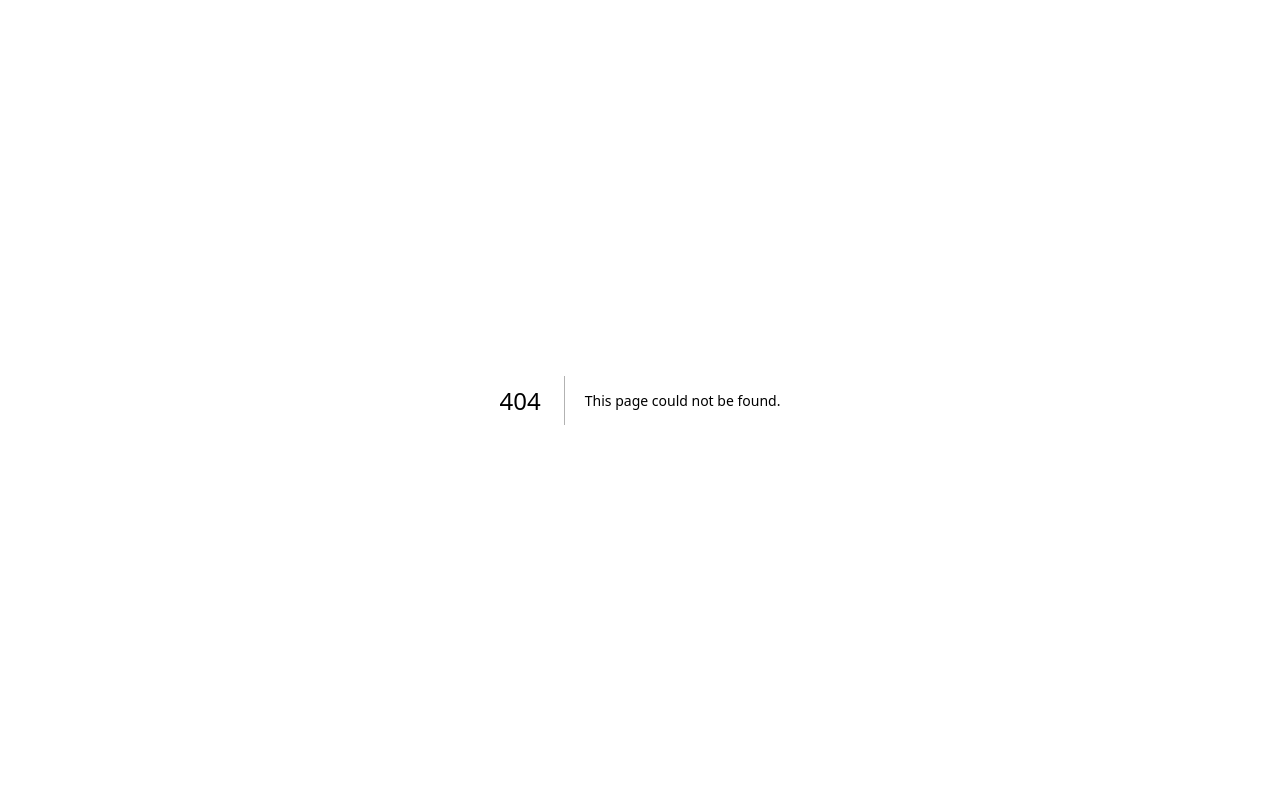
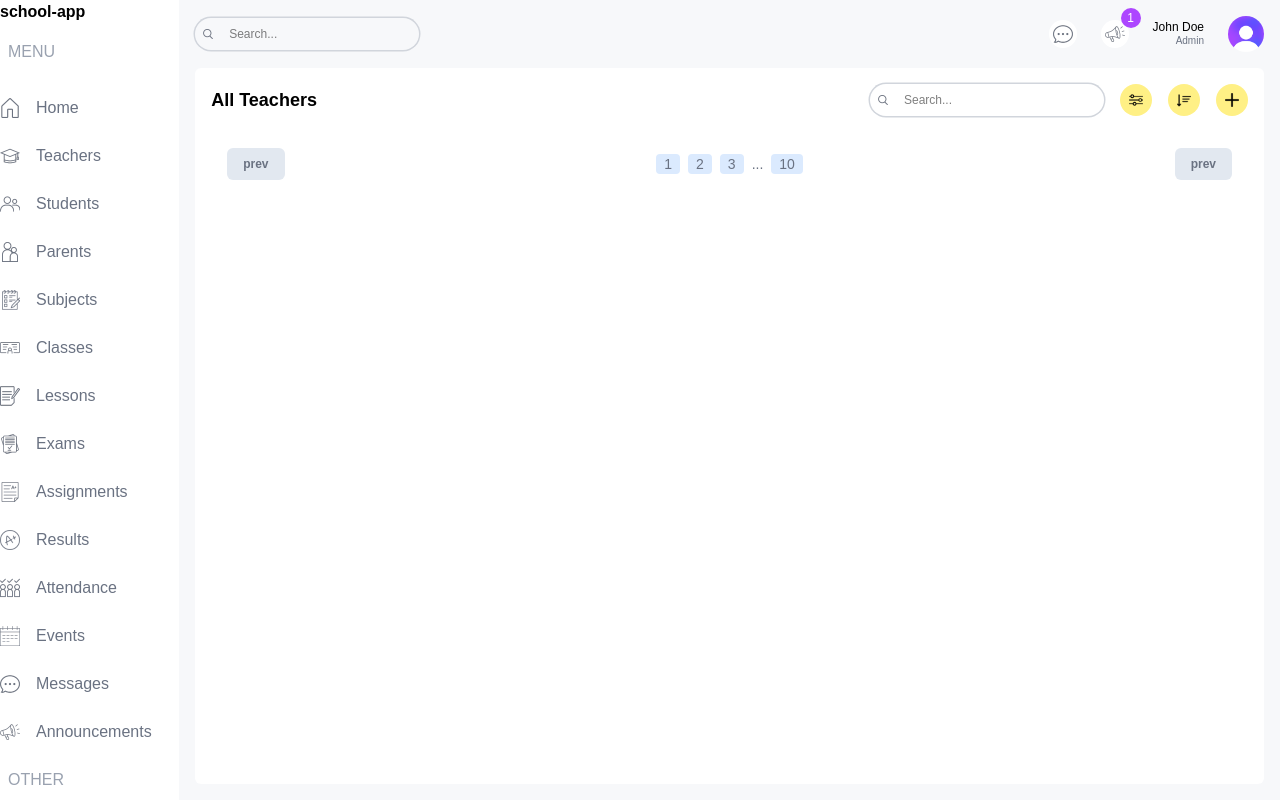
Before and after one commit to bigkid-dev/CBTFrontend, a Next.js app: page /list/teachers in a window 1280 px wide. Before the commit this address had no page. Shown: the top 800 px of the page. Built offline with nearby package versions, Linux system fonts and the light colour scheme.

Commit message:
feat(list): teachers list

```diff
--- a/src/app/(dashboard)/layout.tsx
+++ b/src/app/(dashboard)/layout.tsx
@@ -23,7 +23,7 @@
         <Menu />
       </div>
 
-      <div className="w-5/6 md:w-[92%] lg:w-[86%] xl:w-[86%] bg-[#F7F8FA] overflow-scroll">
+      <div className="w-5/6 md:w-[92%] lg:w-[86%] xl:w-[86%] bg-[#F7F8FA] overflow-scroll flex flex-col">
         <Navbar />
         {children}
       </div>
--- /dev/null
+++ b/src/app/(dashboard)/list/teachers/page.tsx
@@ -0,0 +1,34 @@
+import Pagination from "@/components/pagination";
+import Table from "@/components/Table";
+import TableSearch from "@/components/TableSearch";
+import Image from "next/image";
+import React from "react";
+
+const TeacherListPage = () => {
+  return (
+    <div className="bg-white p-4 rounded-md flex-1 m-4 mt mt-0">
+      {/* TOP */}
+      <div className="flex items-center justify-between">
+        <h1 className="hidden md:block text-lg font-semibold">All Teachers</h1>
+        <div className="flex flex-col md:flex-row items-center gap-4 w-full md:w-auto">
+          <TableSearch />
+          <div className="flex items-center gap-4 self-end">
+            <button className="w-8 h-8 flex items-center justify-center rounded-full bg-yellow-200">
+              <Image src={"/filter.png"} alt="" width={14} height={14} />
+            </button>
+            <button className="w-8 h-8 flex items-center justify-center rounded-full bg-yellow-200">
+              <Image src={"/sort.png"} alt="" width={14} height={14} />
+            </button>
+            <button className="w-8 h-8 flex items-center justify-center rounded-full bg-yellow-200">
+              <Image src={"/plus.png"} alt="" width={14} height={14} />
+            </button>
+          </div>
+        </div>
+      </div>
+      <Table />
+      <Pagination />
+    </div>
+  );
+};
+
+export default TeacherListPage;
--- a/src/app/(dashboard)/parent/page.tsx
+++ b/src/app/(dashboard)/parent/page.tsx
@@ -1,9 +1,23 @@
-import React from 'react'
+import React from "react";
+import EventCalendar from "@/components/EventCalendar";
+import Announcement from "@/components/Announcement";
+import BigCalendar from "@/components/BigCalender";
 
 const ParentPage = () => {
   return (
-    <div>ParentPage</div>
-  )
-}
+    <div className="flex-1 p-4 flex gap-4 flex-col xl:flex-row">
+      <div className="w-full xl:w-2/3">
+        <div className="h-full bg-white p-4 rounded-md">
+          <h1 className="text-xl font-semibold">Schedule (John Doe)</h1>
+          <BigCalendar />
+        </div>
+      </div>
+      <div className="w-full xl:w-1/3 flex flex-col gap-8">
+        {/* <EventCalendar /> */}
+        <Announcement />
+      </div>
+    </div>
+  );
+};
 
-export default ParentPage
+export default ParentPage;
--- a/src/app/(dashboard)/teacher/page.tsx
+++ b/src/app/(dashboard)/teacher/page.tsx
@@ -1,9 +1,23 @@
-import React from 'react'
+import React from "react";
+import EventCalendar from "@/components/EventCalendar";
+import Announcement from "@/components/Announcement";
+import BigCalendar from "@/components/BigCalender";
 
 const TeacherPage = () => {
   return (
-    <div>TeacherPage</div>
-  )
-}
+    <div className="flex-1 p-4 flex gap-4 flex-col xl:flex-row">
+      <div className="w-full xl:w-2/3">
+        <div className="h-full bg-white p-4 rounded-md">
+          <h1 className="text-xl font-semibold">Schedule (4A)</h1>
+          <BigCalendar />
+        </div>
+      </div>
+      <div className="w-full xl:w-1/3 flex flex-col gap-8">
+        {/* <EventCalendar /> */}
+        <Announcement />
+      </div>
+    </div>
+  );
+};
 
-export default TeacherPage
+export default TeacherPage;
--- /dev/null
+++ b/src/components/Table.tsx
@@ -0,0 +1,13 @@
+import React from 'react'
+
+const Table = () => {
+  return (
+    <table className='w-ful mt-4'>
+      <thead>
+
+      </thead>
+    </table>
+  )
+}
+
+export default Table
--- /dev/null
+++ b/src/components/TableSearch.tsx
@@ -0,0 +1,16 @@
+import Image from "next/image";
+import React from "react";
+
+const TableSearch = () => {
+  return (
+    <div className="flex w-full md:w-auto items-center gap-2 text-xs rounded-full ring-[1.5px] ring-gray-300 px-2">
+      <Image src="/search.png" alt="" width={10} height={10} />
+      <input
+        className="w-[200px] outline-none p-2 bg-transparent"
+        placeholder="Search..."
+      />
+    </div>
+  );
+};
+
+export default TableSearch;
--- /dev/null
+++ b/src/components/pagination.tsx
@@ -0,0 +1,23 @@
+import React from "react";
+
+const Pagination = () => {
+  return (
+    <div className="p-4 flex items-center justify-between text-gray-500">
+      <button className="py-2 px-4 rounded-md bg-slate text-xs bg-slate-200 font-semibold disabled:opacity-50 disabled:cursor-not-allowed">
+        prev
+      </button>
+      <div className="flex items-center text-sm gap-2 ">
+        <button className="px-2 rounded-sm bg-blue-100">1</button>
+        <button className="px-2 rounded-sm bg-blue-100">2</button>
+        <button className="px-2 rounded-sm bg-blue-100">3</button>
+        ...
+        <button className="px-2 rounded-sm bg-blue-100">10</button>
+      </div>
+      <button className="py-2 px-4 rounded-md bg-slate text-xs bg-slate-200 font-semibold disabled:opacity-50 disabled:cursor-not-allowed">
+        prev
+      </button>
+    </div>
+  );
+};
+
+export default Pagination;
--- a/src/lib/data.ts
+++ b/src/lib/data.ts
@@ -1,6 +1,6 @@
 // TEMPORARY DATA
 
-export let role = "student";
+export let role = "admin";
 
 export const teachersData = [
   {
```
